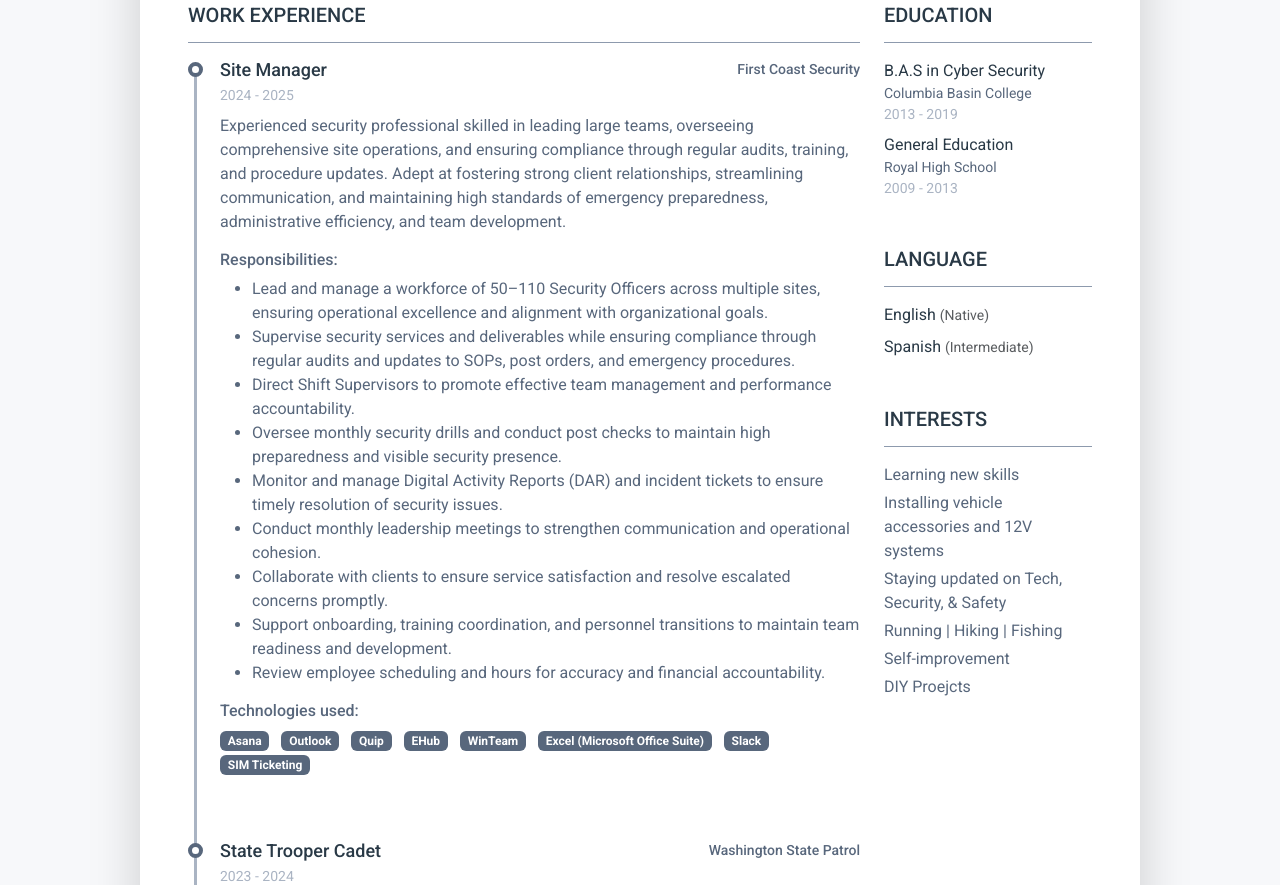
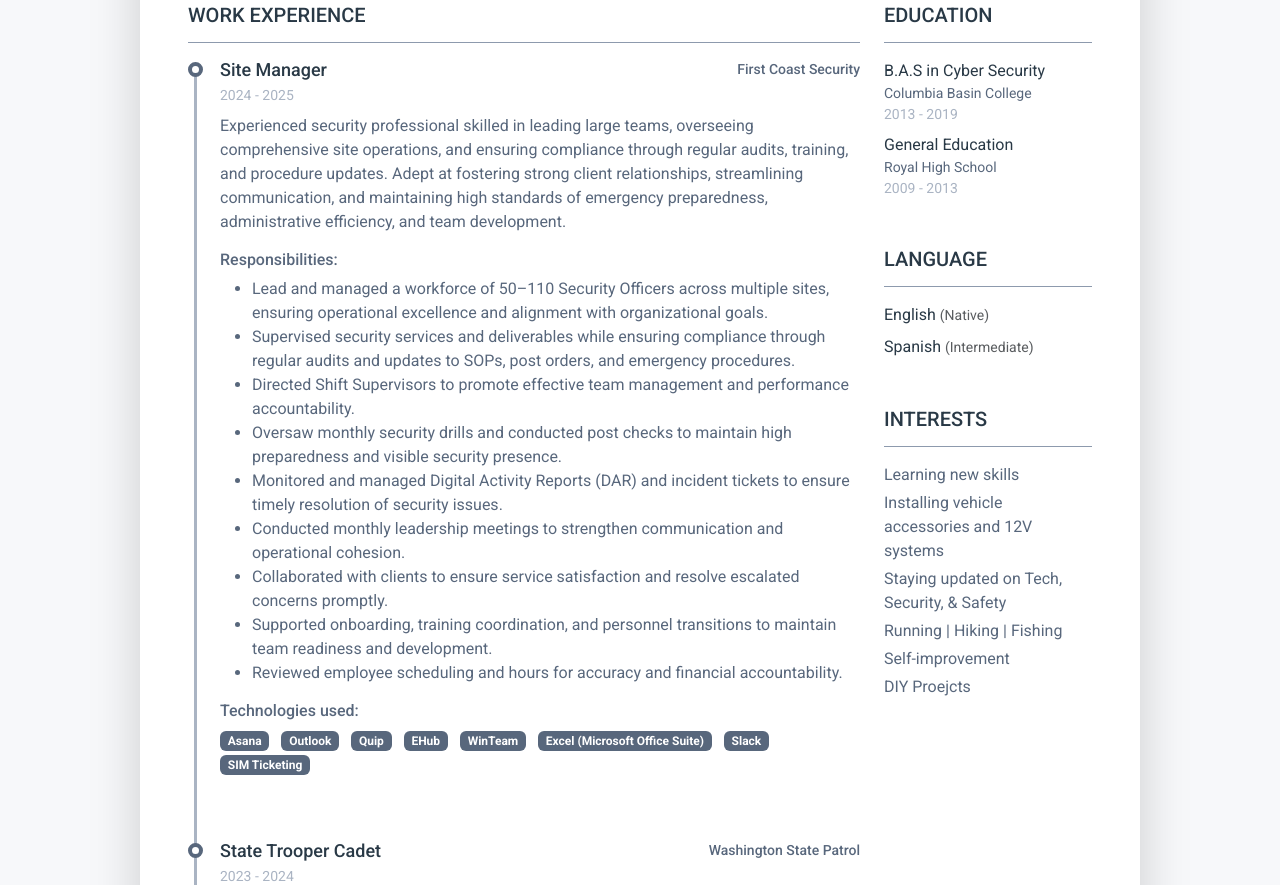
Before and after one commit to localpd/website, a plain HTML site: page index.html in a window 1280 px wide. Shown: the part 471-1356 px from the top of the page. Drawn offline with Linux system fonts and the light colour scheme.

Commit message:
Update verb tense in job responsibilities

```diff
--- a/index.html
+++ b/index.html
@@ -161,46 +161,46 @@
 
                         <ul>
                           <li>
-                            Lead and manage a workforce of 50–110 Security
+                            Lead and managed a workforce of 50–110 Security
                             Officers across multiple sites, ensuring operational
                             excellence and alignment with organizational goals.
                           </li>
                           <li>
-                            Supervise security services and deliverables while
+                            Supervised security services and deliverables while
                             ensuring compliance through regular audits and
                             updates to SOPs, post orders, and emergency
                             procedures.
                           </li>
                           <li>
-                            Direct Shift Supervisors to promote effective team
+                            Directed Shift Supervisors to promote effective team
                             management and performance accountability.
                           </li>
                           <li>
-                            Oversee monthly security drills and conduct post
+                            Oversaw monthly security drills and conducted post
                             checks to maintain high preparedness and visible
                             security presence.
                           </li>
                           <li>
-                            Monitor and manage Digital Activity Reports (DAR)
+                            Monitored and managed Digital Activity Reports (DAR)
                             and incident tickets to ensure timely resolution of
                             security issues.
                           </li>
                           <li>
-                            Conduct monthly leadership meetings to strengthen
+                            Conducted monthly leadership meetings to strengthen
                             communication and operational cohesion.
                           </li>
                           <li>
-                            Collaborate with clients to ensure service
+                            Collaborated with clients to ensure service
                             satisfaction and resolve escalated concerns
                             promptly.
                           </li>
                           <li>
-                            Support onboarding, training coordination, and
+                            Supported onboarding, training coordination, and
                             personnel transitions to maintain team readiness and
                             development.
                           </li>
                           <li>
-                            Review employee scheduling and hours for accuracy
+                            Reviewed employee scheduling and hours for accuracy
                             and financial accountability.
                           </li>
                         </ul>
```
